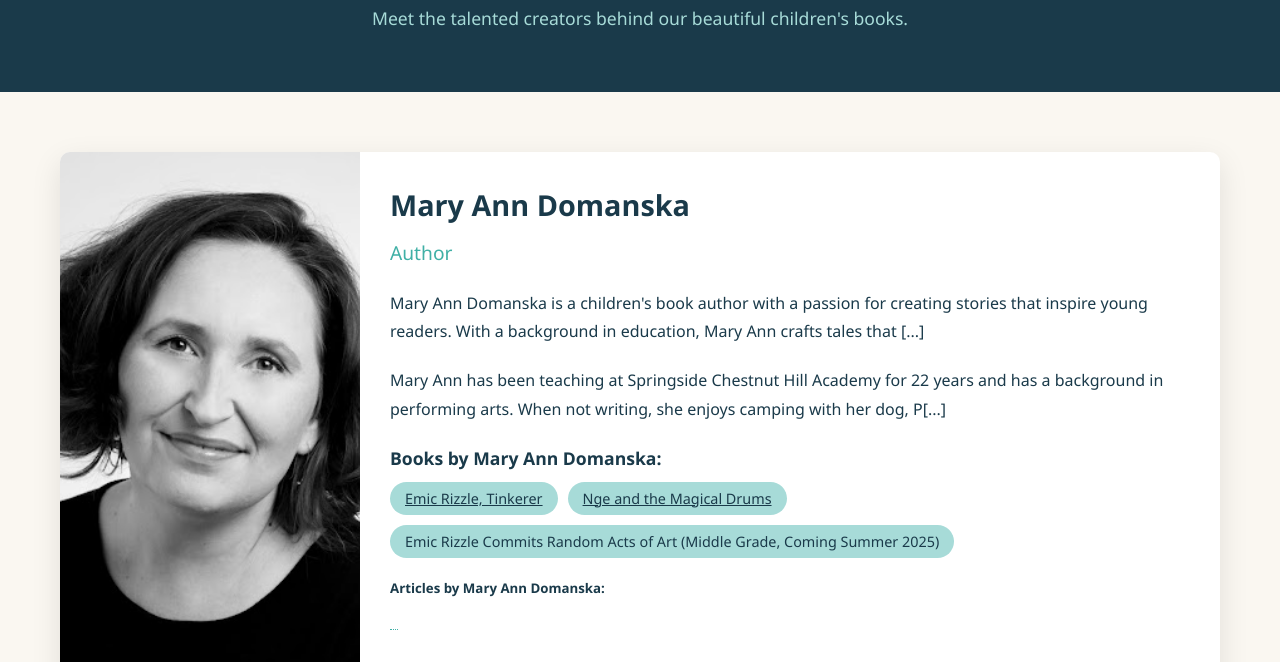
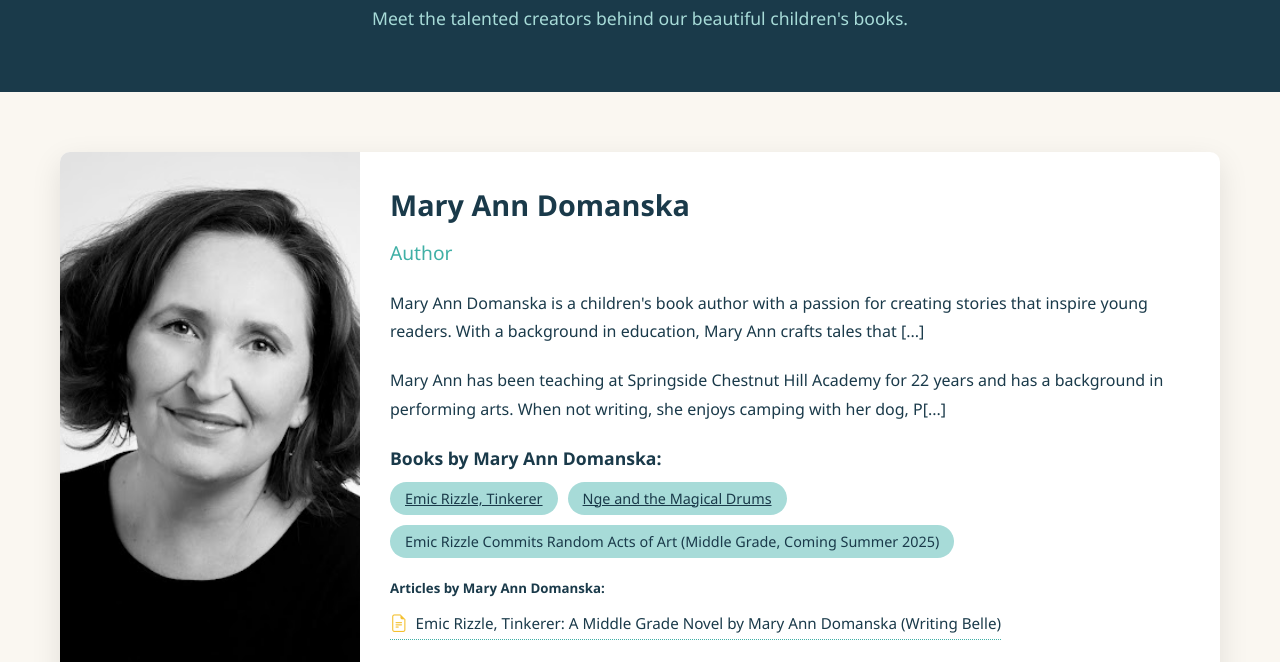
Before and after one commit to brumscotto/chalk-and-wonder-website, a plain HTML site: page authors/index.html in a window 1280 px wide. Shown: the part 223-885 px from the top of the page. Drawn offline with nearby package versions, Linux system fonts and the light colour scheme.

Commit message:
Fix to Mary ann link
Now shows more than just the ...

```diff
--- a/authors/index.html
+++ b/authors/index.html
@@ -69,7 +69,7 @@
                         <div class="author-articles">
                             <h5>Articles by Mary Ann Domanska:</h5>
                             <div class="article-links">
-                                <a href="http://www.writingbelle.com/2017/12/emic-rizzle-tinkerer-middle-grade-novel.html" class="article-link" target="_blank"><span class="article-icon"><i class=[...]</a>
+                                <a href="http://www.writingbelle.com/2017/12/emic-rizzle-tinkerer-middle-grade-novel.html" class="article-link" target="_blank"><span class="article-icon"><i class="bi bi-file-earmark-text"></i></span>Emic Rizzle, Tinkerer: A Middle Grade Novel by Mary Ann Domanska (Writing Belle)</a>
                             </div>
                         </div>
 
```
